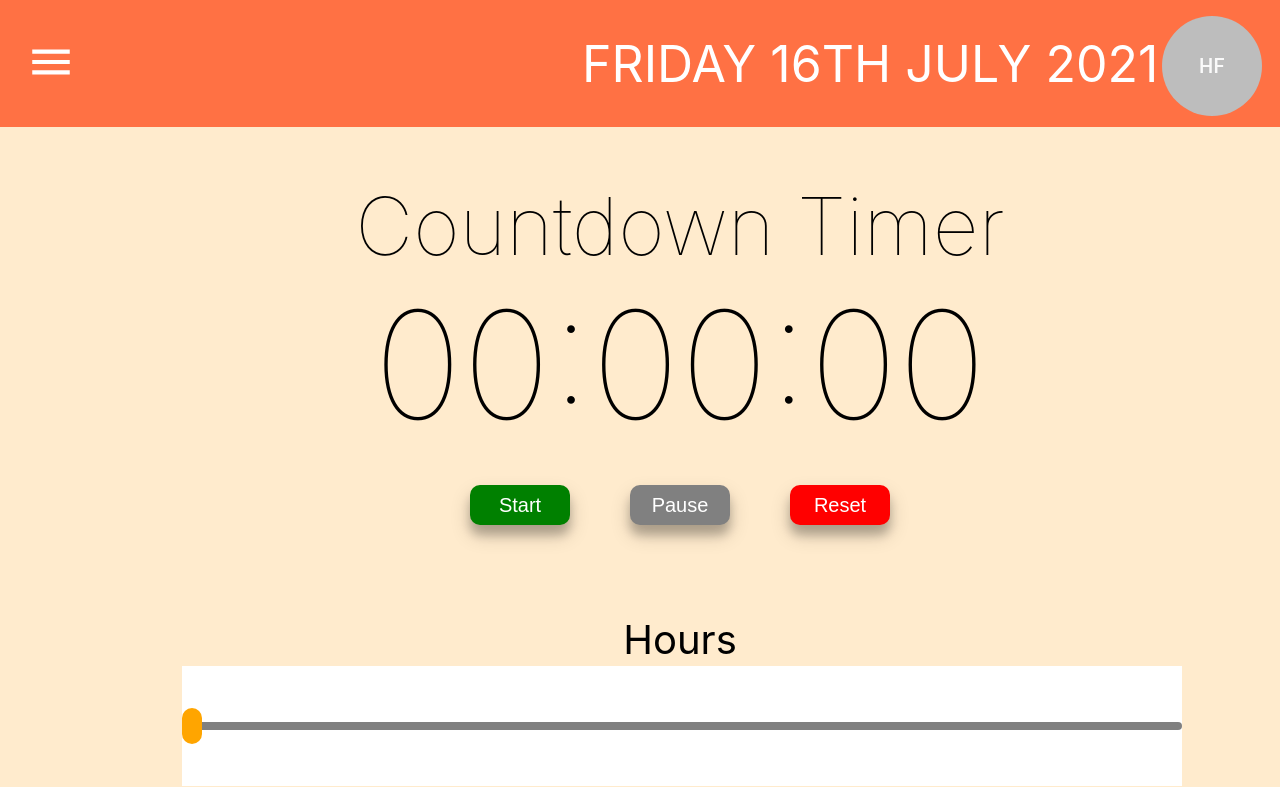
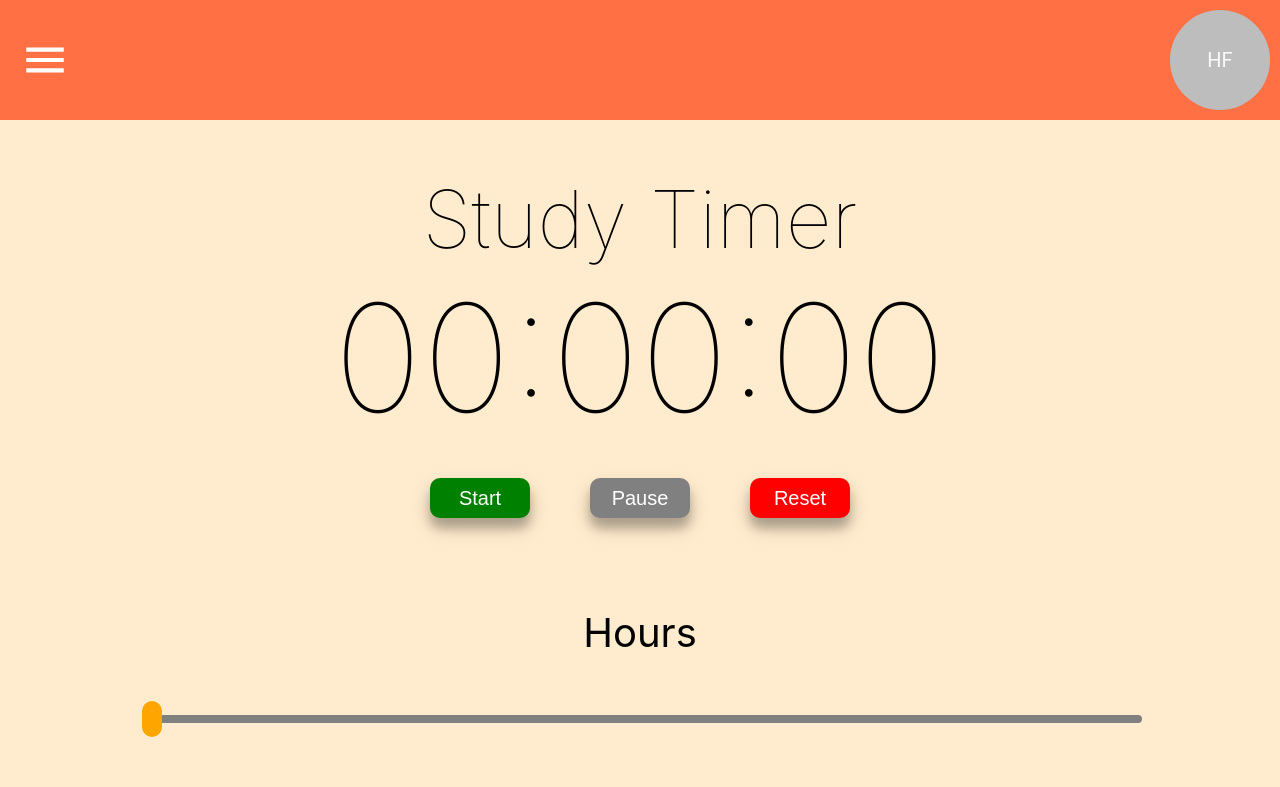
Before and after one commit to hengsCode/MyDay-ToDoApp, a React (Create React App) app: page /timer in a window 1280 px wide. Shown: the top 787 px of the page. Built offline with nearby package versions, Linux system fonts and the light colour scheme.

Commit message:
edited the header + finished implementing the timer

```diff
--- a/src/components/HomeDrawer/index.js
+++ b/src/components/HomeDrawer/index.js
@@ -8,14 +8,12 @@ import {
   Divider,
   Fab,
   Dialog,
-  DialogTitle,
   TextField,
   DialogContent,
-  DialogContentText,
   DialogActions,
   Button,
 } from "@material-ui/core";
-import { Home, Today, Menu, Add, LibraryAdd } from "@material-ui/icons";
+import { Home, Today, Add, LibraryAdd, Timer } from "@material-ui/icons";
 import "./styles.css";
 import Slide from "@material-ui/core/Slide";
 import CategoryListItem from "./CategoryListItem";
@@ -28,6 +26,7 @@ const Transition = forwardRef(function Transition(props, ref) {
 
 const TodayIcon = <Today className="menu-list-item-icon" />;
 const AllIcon = <Home className="menu-list-item-icon" />;
+const TimerIcon = <Timer className="menu-list-item-icon" />;
 
 const HomeDrawer = (props) => {
   const { closeDrawer } = props;
@@ -100,6 +99,7 @@ const HomeDrawer = (props) => {
           <List className="menu-list">
             <LinkItem link="/" label="Today" icon={TodayIcon} />
             <LinkItem link="/all" label="All tasks" icon={AllIcon} />
+            <LinkItem link="/timer" label="Timer" icon={TimerIcon} />
           </List>
         </div>
         <Divider
--- a/src/components/HomePage/HomeHeader/index.js
+++ b/src/components/HomePage/HomeHeader/index.js
@@ -15,16 +15,18 @@ const HomeHeader = () => {
   };
   return (
     <>
-      <div className="home-header">
-        <button className="home-menu-icon-container" onClick={handleClick}>
-          <Menu className="home-menu-icon" />
-        </button>
-        <h1 className="home-header-text">{date}</h1>
-        <div className="profile-button-container">
-          <Button className="profile-button">
-            <Avatar className="profile-avatar">HF</Avatar>
-          </Button>
+      <div className="home-header-container">
+        <div className="home-header">
+          <Menu className="home-menu-icon" onClick={handleClick} />
         </div>
+        <Avatar
+          className="profile-avatar"
+          onClick={() => {
+            console.log("h");
+          }}
+        >
+          HF
+        </Avatar>
       </div>
       <div className="drawer-container">
         <Drawer open={drawer} onClose={handleClose} anchor="left">
--- a/src/components/HomePage/HomeHeader/styles.css
+++ b/src/components/HomePage/HomeHeader/styles.css
@@ -1,26 +1,45 @@
+.home-header-container {
+  display: flex;
+  flex-direction: row;
+  justify-content: space-between;
+  background-color: #ff7144;
+  width: 100%;
+}
+
 .home-header {
   display: flex;
   width: 100%;
-  height: fit-content;
-  background-color: #ff7144;
+  flex-direction: row;
+  align-items: center;
 }
+
 .home-header-text {
   color: white;
   font-weight: normal;
   font-size: 50px;
-  padding-left: 500px;
+  white-space: nowrap;
   text-transform: uppercase;
 }
-.home-menu-icon-container {
-  background-color: #ff7144;
-  border: none;
+.home-menu-icon {
   cursor: pointer;
-}
-.home-menu-icon {
-  align-self: center;
   font-size: 50px !important;
   color: white;
   padding-left: 20px;
+}
+.home-menu-icon:hover {
+  color: blanchedalmond;
+  font-size: 55px !important;
+  transition: 0.5s ease-in-out;
+}
+.profile-avatar {
+  width: 100px !important;
+  height: 100px !important;
+  cursor: pointer;
+  margin: 10px;
+}
+.profile-avatar:hover {
+  opacity: 0.9;
+  transition: 0.8s ease-in-out;
 }
 .drawer-container {
   width: 100%;
@@ -30,16 +49,3 @@
   height: 100%;
   background-color: blanchedalmond;
 }
-.profile-button-container {
-  display: flex;
-  position: absolute;
-  right: 10px;
-  top: 10px;
-}
-.profile-button {
-  background-color: #ff7144;
-}
-.profile-avatar {
-  width: 100px !important;
-  height: 100px !important;
-}
--- a/src/components/Timer/index.js
+++ b/src/components/Timer/index.js
@@ -7,6 +7,14 @@ const Timer = () => {
   const [minute, setMinute] = useState("00");
   const [second, setSecond] = useState("00");
   const [start, setStart] = useState(false);
+
+  // window.onbeforeunload = function () {
+  //   if (hour !== "00" || minute !== "00" || second !== "00") {
+  //     return "Your timer is running... are you sure you want to leave?";
+  //   } else {
+  //     return undefined;
+  //   }
+  // };
 
   useEffect(() => {
     if (start) {
@@ -115,7 +123,7 @@ const Timer = () => {
       <HomeHeader />
       <div className="timer-container">
         <div className="timer-header-container">
-          <text className="timer-header">Countdown Timer</text>
+          <text className="timer-header">Study Timer</text>
           <text className="timer-selected-container">
             {`${hour}:${minute}:${second}`}
           </text>
@@ -154,6 +162,7 @@ const Timer = () => {
             step={1}
             value={hour}
             onChange={handleHourChange}
+            disabled={start}
           />
           <label className="timer-selection-label">Minutes</label>
           <input
@@ -163,6 +172,7 @@ const Timer = () => {
             step={1}
             value={minute}
             onChange={handleMinuteChange}
+            disabled={start}
           />
           <label className="timer-selection-label">Seconds</label>
           <input
@@ -172,6 +182,7 @@ const Timer = () => {
             step={1}
             value={second}
             onChange={handleSecondChange}
+            disabled={start}
           />
         </form>
       </div>
--- a/src/components/Timer/styles.css
+++ b/src/components/Timer/styles.css
@@ -1,8 +1,11 @@
 .timer-container {
+  position: absolute;
   display: flex;
   flex-direction: column;
-  padding: 50px 0 0 80px;
+  padding: 50px 0 0 0;
   height: 100%;
+  width: 100%;
+  max-width: 100%;
 }
 .timer-header-container {
   display: flex;
@@ -36,7 +39,7 @@
   border-radius: 10px;
   box-shadow: 0 10px 10px 0 rgba(0, 0, 0, 0.2),
     0 10px 20px 0 rgba(0, 0, 0, 0.19);
-  transition: 0.5s ease;
+  transition: 0.1s ease;
 }
 .timer-button:hover {
   width: 120px;
@@ -44,7 +47,7 @@
   opacity: 0.6;
   font-size: 24px;
   margin-top: 20px;
-  transition: 0.5s ease;
+  transition: 0.1s ease;
 }
 .timer-selection-container {
   display: flex;
@@ -60,6 +63,7 @@ input[type="range"] {
   width: 100%;
   padding: 20px 0;
   height: 80px;
+  background: blanchedalmond;
 }
 
 input[type="range"]::-webkit-slider-thumb {
@@ -70,7 +74,7 @@ input[type="range"]::-webkit-slider-thumb {
   background: orange;
   cursor: pointer;
   margin-top: -14px;
-  transition: 0.5s ease;
+  transition: 0.1s ease;
 }
 
 input[type="range"]::-webkit-slider-runnable-track {
@@ -78,18 +82,18 @@ input[type="range"]::-webkit-slider-runnable-track {
   cursor: pointer;
   background: grey;
   border-radius: 10px;
-  transition: 0.5s ease;
+  transition: 0.1s ease;
 }
 
 input[type="range"]:hover::-webkit-slider-thumb {
   height: 50px;
   margin-top: -18px;
-  transition: 0.5s ease;
+  transition: 0.1s ease;
 }
 input[type="range"]:hover::-webkit-slider-runnable-track {
   background: silver;
   height: 15px;
-  transition: 0.5s ease;
+  transition: 0.1s ease;
 }
 
 .timer-selection-label {
```
